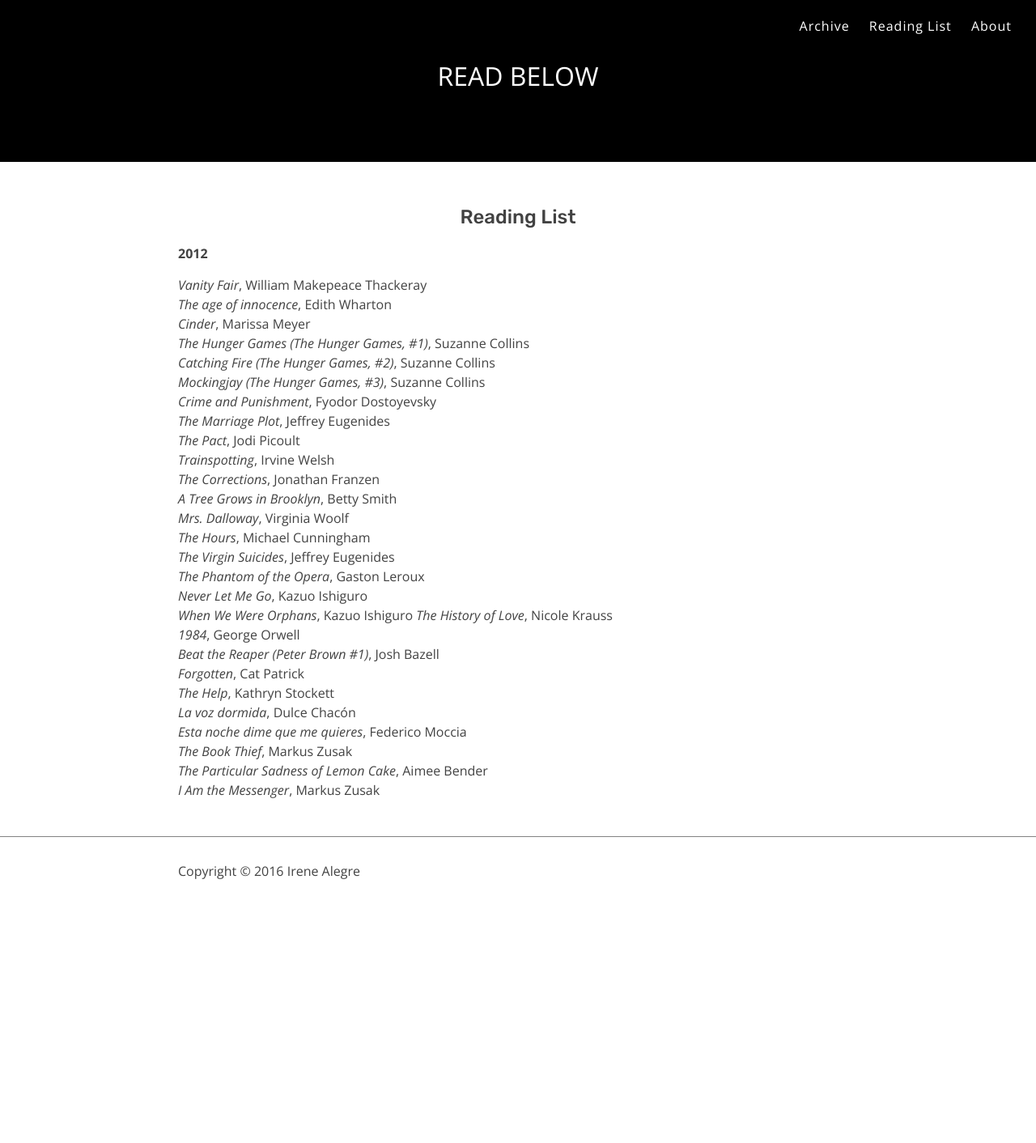
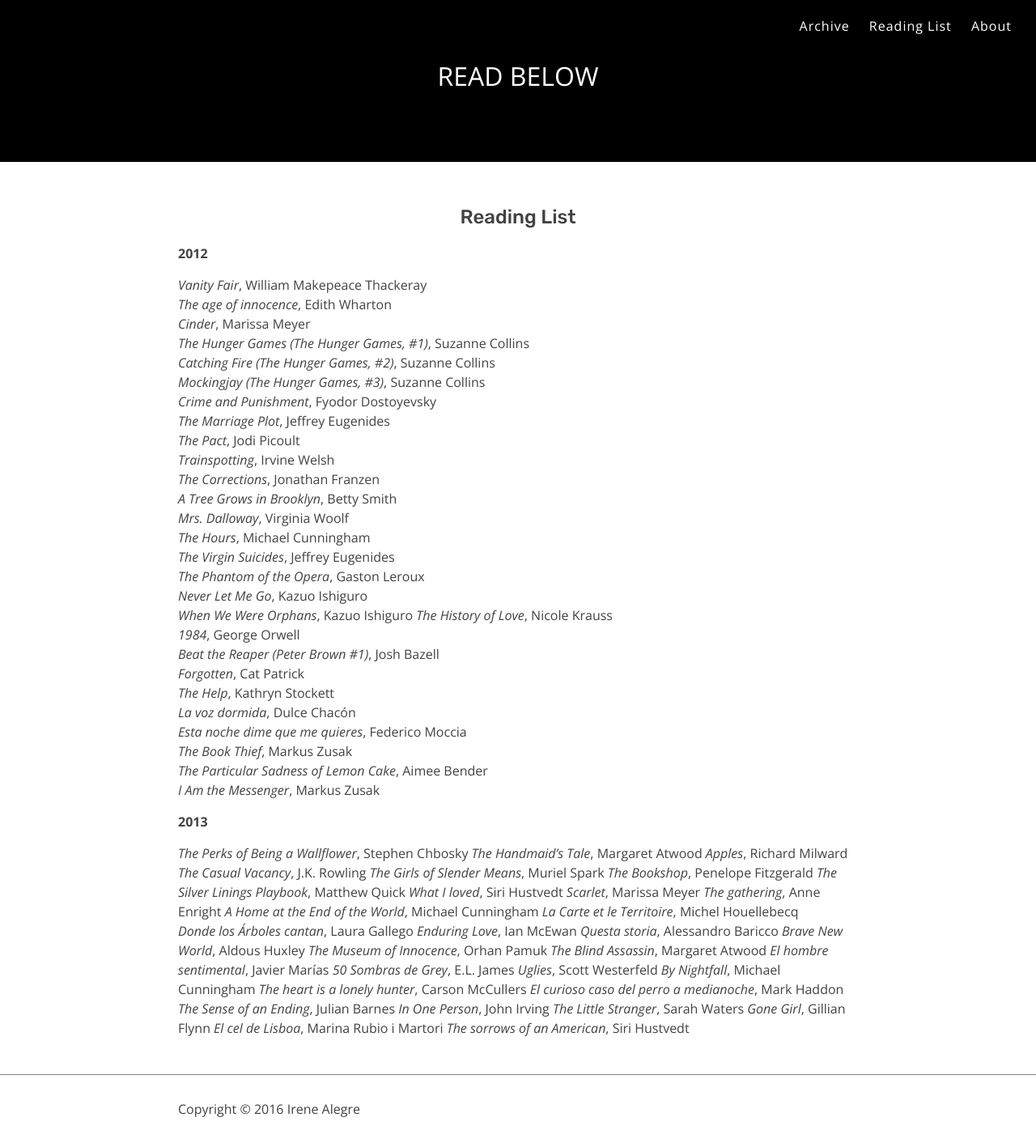
Before and after one commit to irenealgi/readbelow, a Jekyll site: the page built from reading list.md, in a window 1280 px wide. Shown: the whole page at 81% size. Built offline with Jekyll 4.4.1, drawn with Linux system fonts in a browser that asks for light colours; before the commit the page ends 1118 px from its top, so only the background shows below that.

Commit message:
Update reading list.md

```diff
--- a/reading list.md
+++ b/reading list.md
@@ -33,3 +33,36 @@ _Esta noche dime que me quieres_,	Federico Moccia
 _The Book Thief_,	Markus Zusak
 _The Particular Sadness of Lemon Cake_,	Aimee Bender
 _I Am the Messenger_,	Markus Zusak
+
+**2013**
+
+_The Perks of Being a Wallflower_, Stephen Chbosky
+_The Handmaid's Tale_,	Margaret Atwood
+_Apples_,	Richard Milward
+_The Casual Vacancy_,	J.K. Rowling
+_The Girls of Slender Means_,	Muriel Spark
+_The Bookshop_,	Penelope Fitzgerald
+_The Silver Linings Playbook_,	Matthew Quick
+_What I loved_,	Siri Hustvedt
+_Scarlet_,	Marissa Meyer
+_The gathering_,	Anne Enright
+_A Home at the End of the World_,	Michael Cunningham
+_La Carte et le Territoire_,	Michel Houellebecq
+_Donde los Árboles cantan_,	Laura Gallego
+_Enduring Love_,	Ian McEwan
+_Questa storia_,	Alessandro Baricco
+_Brave New World_,	Aldous Huxley
+_The Museum of Innocence_,	Orhan Pamuk
+_The Blind Assassin_,	Margaret Atwood
+_El hombre sentimental_,	Javier Marías
+_50 Sombras de Grey_,	E.L. James
+_Uglies_,	Scott Westerfeld
+_By Nightfall_,	Michael Cunningham
+_The heart is a lonely hunter_,	Carson McCullers
+_El curioso caso del perro a medianoche_,	Mark Haddon
+_The Sense of an Ending_,	Julian Barnes
+_In One Person_, John Irving
+_The Little Stranger_,	Sarah Waters
+_Gone Girl_,	Gillian Flynn
+_El cel de Lisboa_,	Marina Rubio i Martori
+_The sorrows of an American_,	Siri Hustvedt
```
